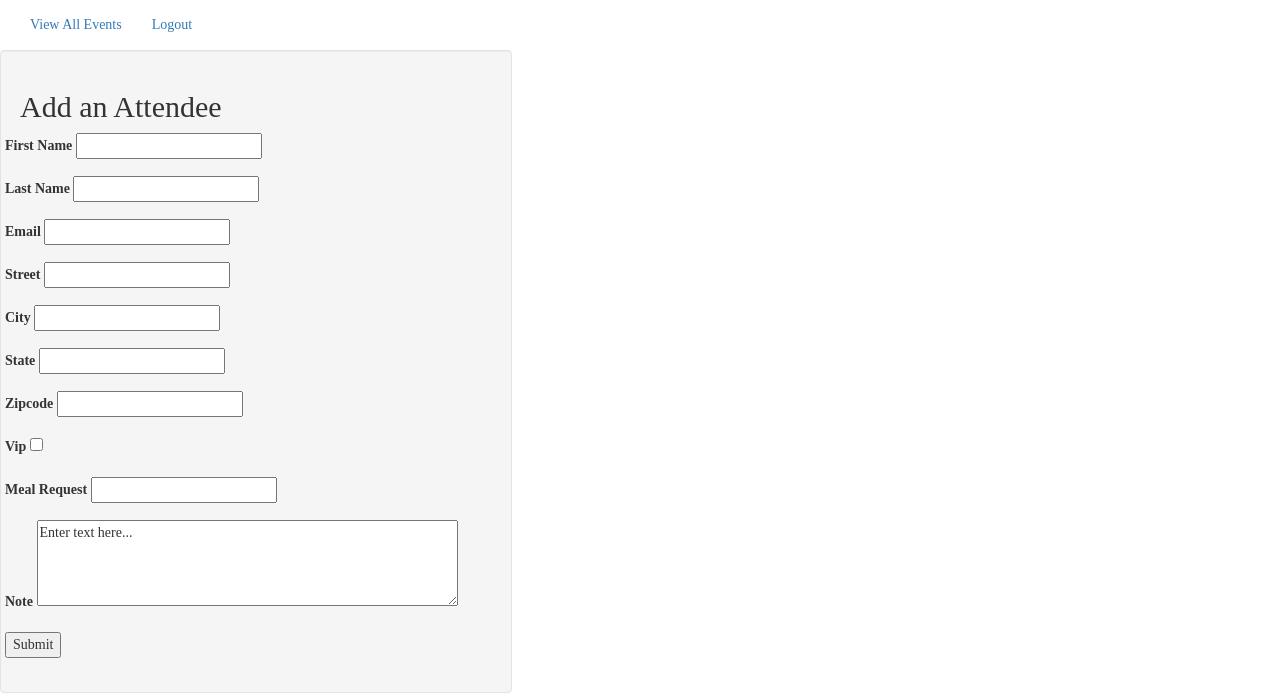
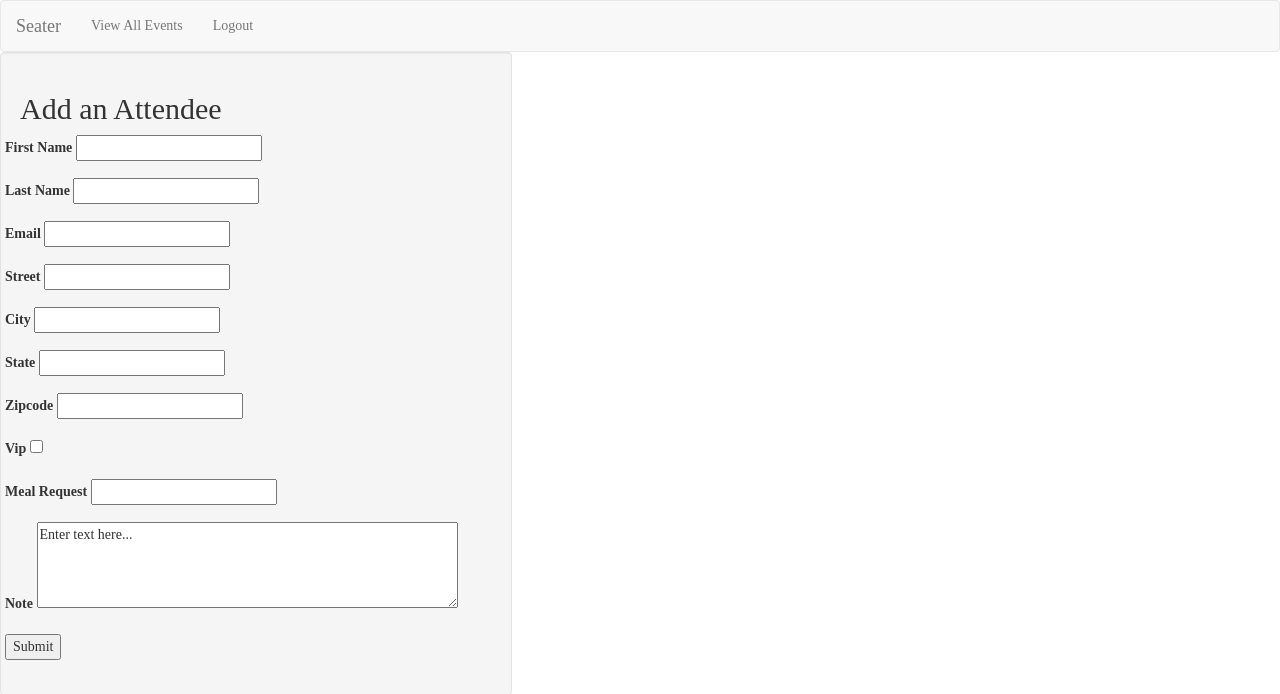
Before and after one commit to nurarenke/Seater, a Flask app: page /attendee/1/1 in a window 1280 px wide. Shown: the top 694 px of the page. Run offline with Flask 2, Linux system fonts and the light colour scheme; the visitor is signed in with stand-in values (Sample User, id 1); data that the repository does not hold is empty; some libraries are stand-ins or nearby versions.

Commit message:
fixing bootstrap and the navbar

```diff
--- a/templates/base.html
+++ b/templates/base.html
@@ -6,13 +6,14 @@
     <meta name="viewport" content="width=device-width, initial-scale=1">
 
     <title>{% block title %}{% endblock %}</title>
-    <script src="https://code.jquery.com/jquery.js"></script>
     <link rel="stylesheet" href="http://maxcdn.bootstrapcdn.com/bootstrap/3.3.7/css/bootstrap.css">
     <link rel="stylesheet" type="text/css" href="/static/mystyle.css">
 </head>
 <body>
-
-<div class="collapse navbar-collapse">
+<nav class="navbar navbar-default" style="margin-bottom: 0px">
+<div class="container-fluid">
+  <div class="navbar-header">
+    <a class="navbar-brand" href="#">Seater</a>
     <ul class="nav navbar-nav">
     {% if "user_id" in session %}
         <li><a href="/events">View All Events</a></li>
@@ -23,6 +24,8 @@
     {% endif %}
     </ul>
   </div>
+</div>
+</nav>
 <!--Display flash messages-->
 {% for flash in get_flashed_messages() %}
 <div class="alert alert-danger" style="width:90%; margin:0 auto;">
@@ -32,6 +35,8 @@
 
 {% block content %}
 {% endblock %}
-
+ <script src="http://code.jquery.com/jquery.js"></script>
+      <script src="https://maxcdn.bootstrapcdn.com/bootstrap/
+      3.3.7/js/bootstrap.min.js"></script>
 </body>
 </html>
```
Lines whose indentation alone changed are shown as unchanged.
